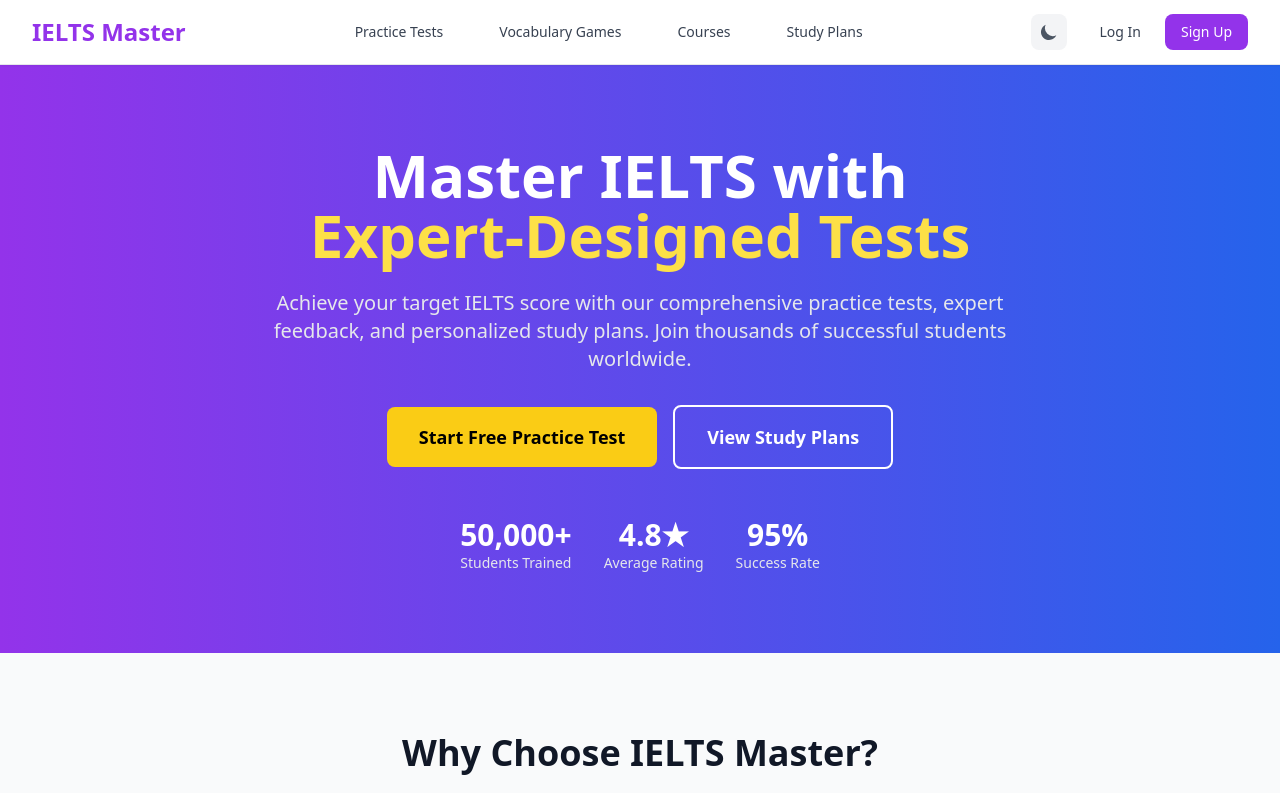
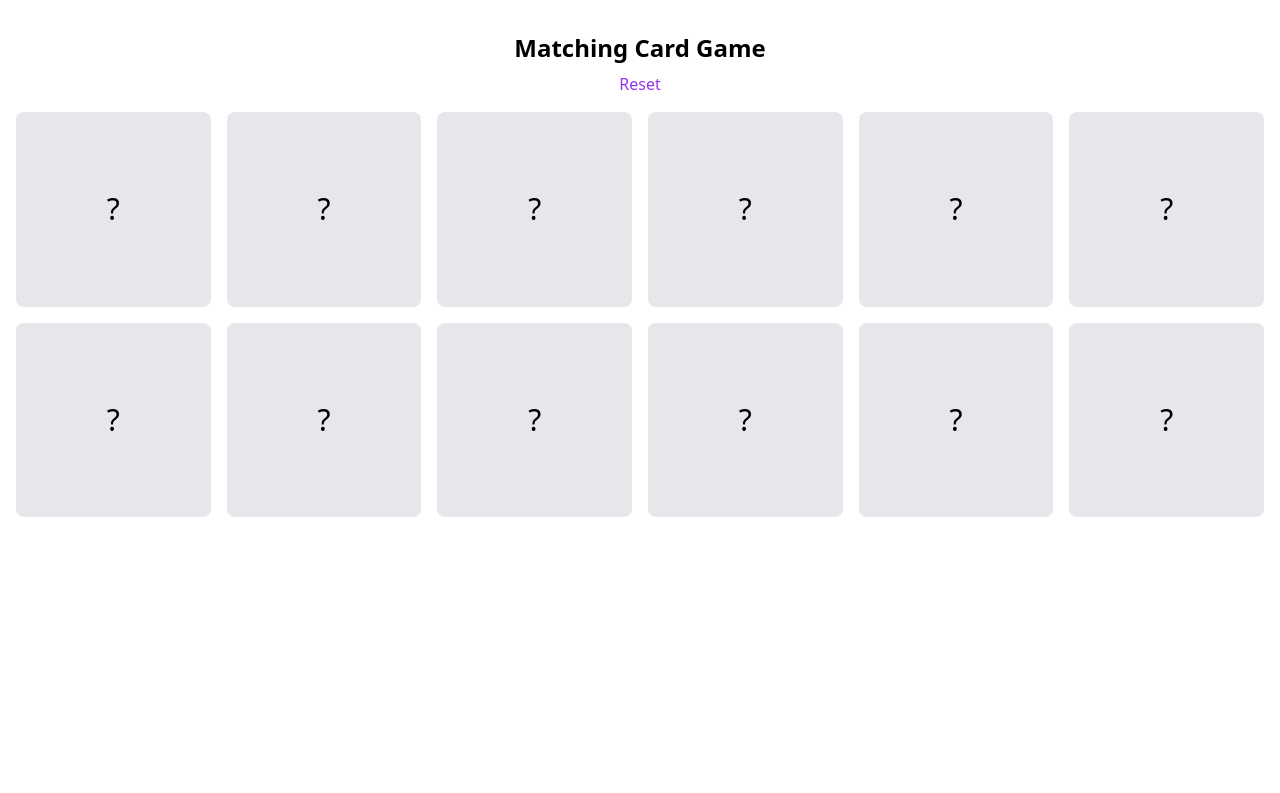
Before and after one commit to man-vu/mohawk-capstone-study-english, a React (Vite) app: page / in a window 1280 px wide. Shown: the top 793 px of the page. Built offline with nearby package versions, Linux system fonts and the light colour scheme; no server answers.

Commit message:
Replace app with simple matching game

```diff
--- a/src/App.tsx
+++ b/src/App.tsx
@@ -1,69 +1,8 @@
 import React from 'react';
-import { BrowserRouter as Router, Routes, Route, useLocation } from 'react-router-dom';
-import { AnimatePresence } from 'framer-motion';
-import Navbar from './components/Navbar';
-import Footer from './components/Footer';
-import { AuthProvider } from './context/AuthContext';
-import AuthModal from './components/auth/AuthModal';
-import { useTheme } from './hooks/useTheme';
-import HomePage from './pages/HomePage';
-import PracticePage from './pages/PracticePage';
-import VocabularyBuilderPage from './pages/VocabularyBuilderPage';
-import FlashcardsPage from './pages/FlashcardsPage';
-import StudyPlansPage from './pages/StudyPlansPage';
-import AboutPage from './pages/AboutPage';
-import SpeakingPracticePage from './pages/SpeakingPracticePage';
-import PracticeTestsPage from './pages/PracticeTestsPage';
-import CoursesPage from './pages/CoursesPage';
-import WritingTestPage from './pages/WritingTestPage';
-import FullMockTestsPage from './pages/FullMockTestsPage';
-import VocabularyGames from './components/VocabularyGames';
 import SimpleMatchingGame from './pages/SimpleMatchingGame';
-import PageTransition from './components/PageTransition';
 
 const App: React.FC = () => {
-  const { theme, toggleTheme } = useTheme();
-
-  const Layout: React.FC = () => {
-    const location = useLocation();
-    const hideFooter = location.pathname.startsWith('/practice/');
-    return (
-      <div className={theme === 'dark' ? 'dark' : ''}>
-        <div className="min-h-screen bg-[rgb(var(--color-surface))] text-[rgb(var(--color-text))] transition-colors duration-300">
-          <Navbar theme={theme} toggleTheme={toggleTheme} />
-          <AnimatePresence mode="wait">
-            <Routes location={location} key={location.pathname}>
-              <Route path="/" element={<PageTransition keyProp="home"><HomePage /></PageTransition>} />
-              <Route path="/practice/:id" element={<PageTransition keyProp="practice"><PracticePage /></PageTransition>} />
-              <Route path="/listening" element={<PageTransition keyProp="listening"><PracticePage /></PageTransition>} />
-              <Route path="/reading" element={<PageTransition keyProp="reading"><PracticePage /></PageTransition>} />
-              <Route path="/vocabulary" element={<PageTransition keyProp="vocabulary"><VocabularyBuilderPage /></PageTransition>} />
-              <Route path="/flashcards" element={<PageTransition keyProp="flashcards"><FlashcardsPage /></PageTransition>} />
-              <Route path="/practice-tests" element={<PageTransition keyProp="practice-tests"><PracticeTestsPage /></PageTransition>} />
-              <Route path="/writing-test" element={<PageTransition keyProp="writing-test"><WritingTestPage /></PageTransition>} />
-              <Route path="/full-mock-tests" element={<PageTransition keyProp="full-mock-tests"><FullMockTestsPage /></PageTransition>} />
-              <Route path="/vocabulary-games" element={<PageTransition keyProp="vocabulary-games"><VocabularyGames /></PageTransition>} />
-              <Route path="/simple-matching-game" element={<PageTransition keyProp="simple-matching-game"><SimpleMatchingGame /></PageTransition>} />
-              <Route path="/courses" element={<PageTransition keyProp="courses"><CoursesPage /></PageTransition>} />
-              <Route path="/study-plans" element={<PageTransition keyProp="study-plans"><StudyPlansPage /></PageTransition>} />
-              <Route path="/about" element={<PageTransition keyProp="about"><AboutPage /></PageTransition>} />
-              <Route path="/speaking-practice" element={<PageTransition keyProp="speaking-practice"><SpeakingPracticePage /></PageTransition>} />
-            </Routes>
-          </AnimatePresence>
-          {!hideFooter && <Footer />}
-          <AuthModal />
-        </div>
-      </div>
-    );
-  };
-
-  return (
-    <AuthProvider>
-      <Router>
-        <Layout />
-      </Router>
-    </AuthProvider>
-  );
+  return <SimpleMatchingGame />;
 };
 
 export default App;
```
Also changed, not shown: 1 other file (tests, documents, lock files or other folders).
